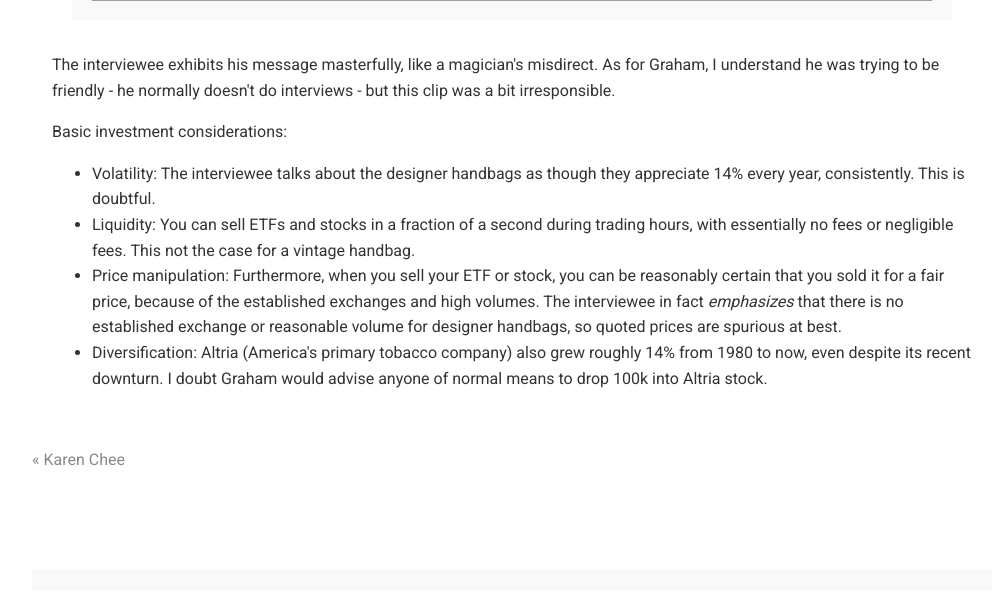
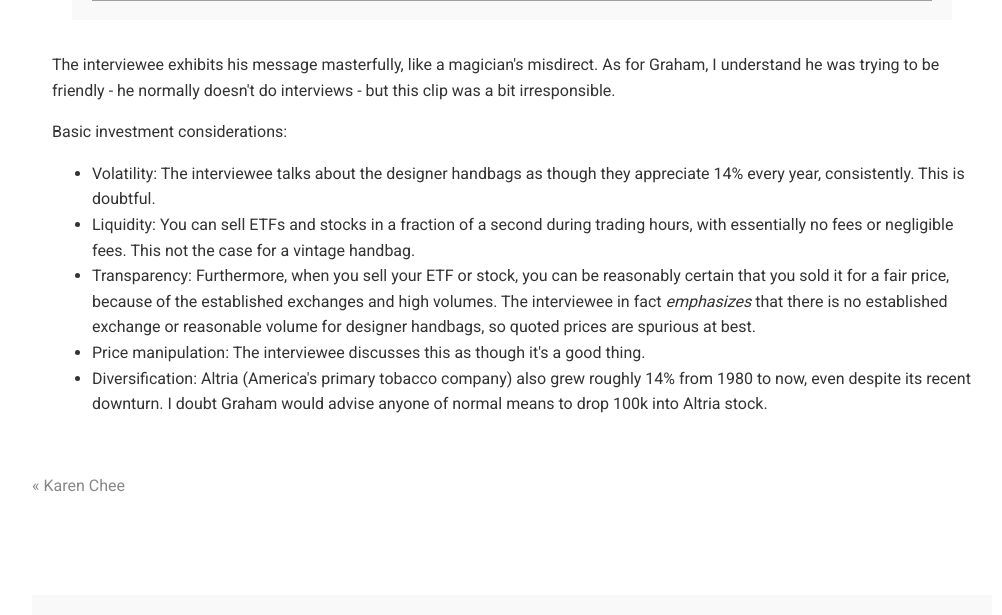
Before and after one commit to overheardonearth/overheardonearth.github.io, a Jekyll site: the page built from _posts/2019-08-19-financial-misdirection.html, in a window 1280 px wide. Shown: the part 831-1446 px from the top of the page, without its empty margins (128-1130 px from the left). Built offline with Jekyll 4.4.1, drawn with Linux system fonts in a browser that asks for light colours; comment, search, counter and statistics services are not loaded; before the commit the page ends 1421 px from its top, so only the background shows below that.

Commit message:
Update 2019-08-19-financial-misdirection.html

```diff
--- a/_posts/2019-08-19-financial-misdirection.html
+++ b/_posts/2019-08-19-financial-misdirection.html
@@ -17,5 +17,6 @@ Basic investment considerations:
 <ul>
 <li> Volatility: The interviewee talks about the designer handbags as though they appreciate 14% every year, consistently. This is doubtful.
 <li> Liquidity: You can sell ETFs and stocks in a fraction of a second during trading hours, with essentially no fees or negligible fees. This not the case for a vintage handbag.
-<li> Price manipulation: Furthermore, when you sell your ETF or stock, you can be reasonably certain that you sold it for a fair price, because of the established exchanges and high volumes. The interviewee in fact <i>emphasizes</i> that there is no established exchange or reasonable volume for designer handbags, so quoted prices are spurious at best.
-<li> Diversification: Altria (America's primary tobacco company) also grew roughly 14% from 1980 to now, even despite its recent downturn. I doubt Graham would advise anyone of normal means to drop 100k into Altria stock.
+<li> Transparency: Furthermore, when you sell your ETF or stock, you can be reasonably certain that you sold it for a fair price, because of the established exchanges and high volumes. The interviewee in fact <i>emphasizes</i> that there is no established exchange or reasonable volume for designer handbags, so quoted prices are spurious at best.
+<li> Price manipulation: The interviewee discusses this as though it's a good thing.
+  <li> Diversification: Altria (America's primary tobacco company) also grew roughly 14% from 1980 to now, even despite its recent downturn. I doubt Graham would advise anyone of normal means to drop 100k into Altria stock.
```
